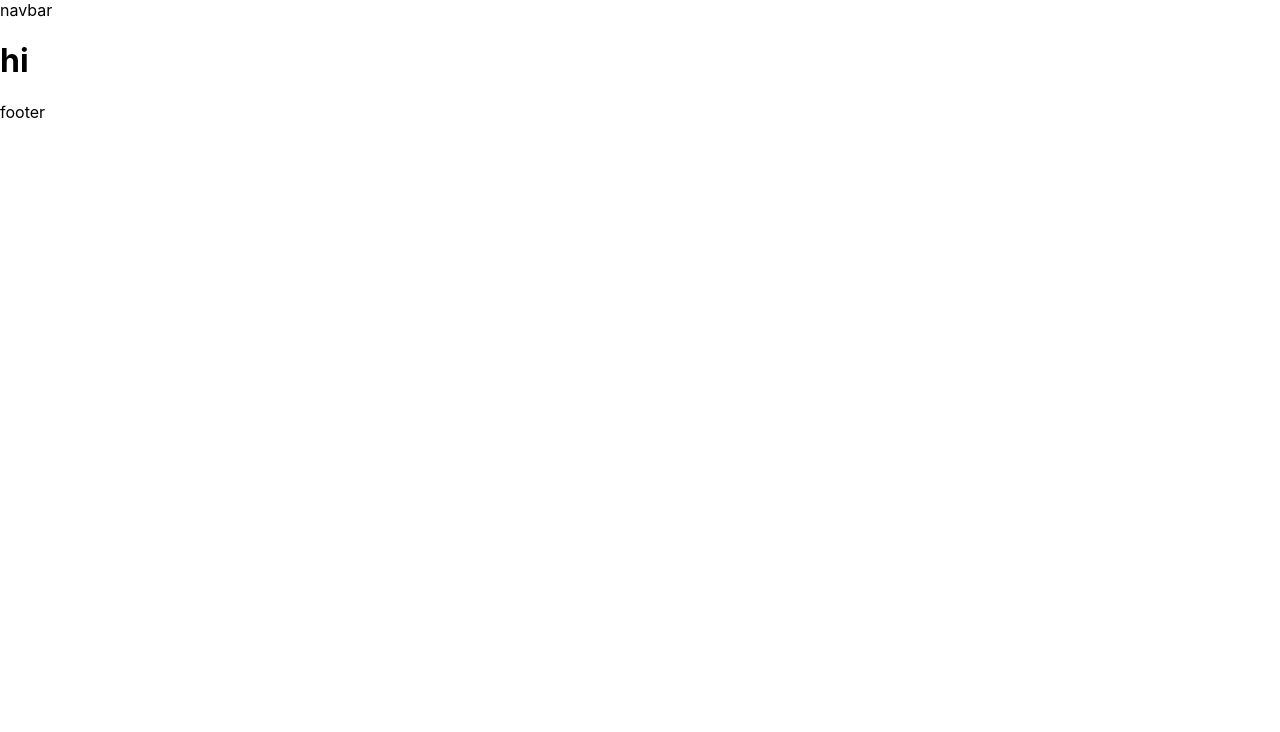
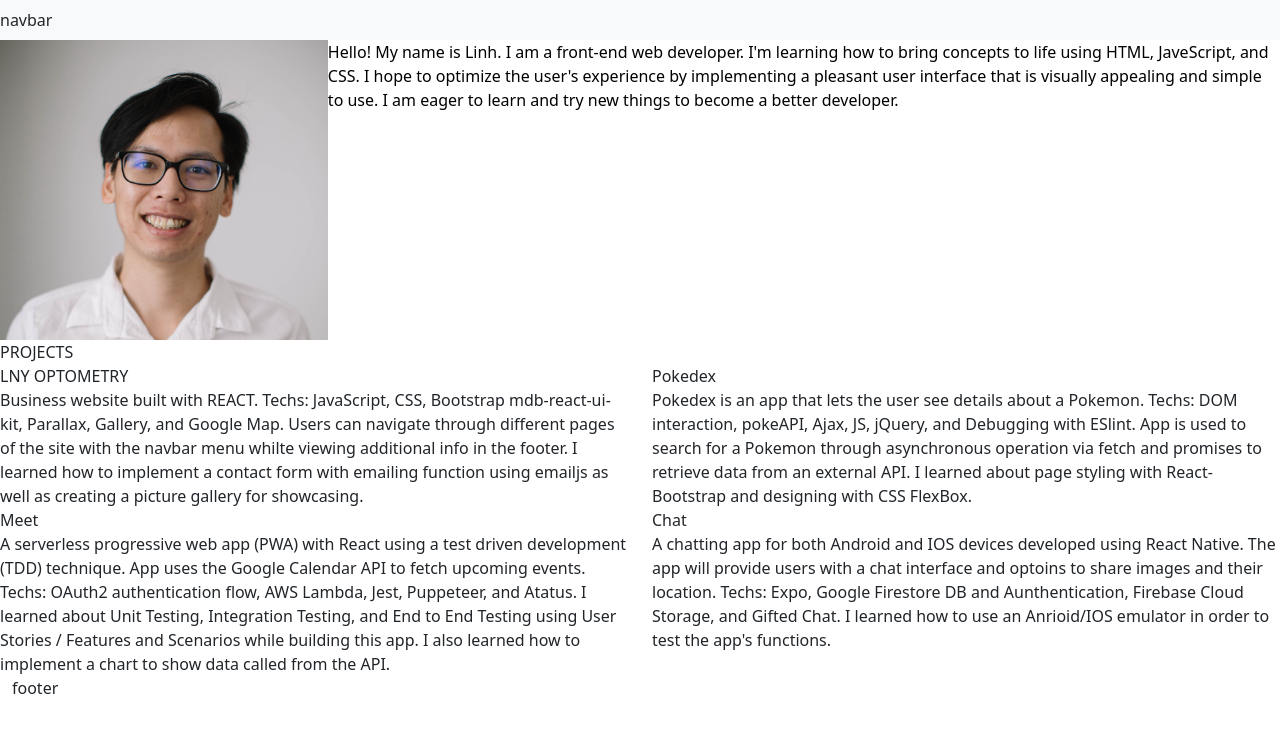
Before and after one commit to cluelesslinh/portfolio-site, a React (Create React App) app: page / in a window 1280 px wide. Shown: the top 732 px of the page. Built offline with nearby package versions, Linux system fonts and the light colour scheme.

Commit message:
Home
basic set up complete

```diff
--- a/src/App.js
+++ b/src/App.js
@@ -1,3 +1,5 @@
+import React from 'react';
+import 'bootstrap/dist/css/bootstrap.min.css';
 import Navbar from './components/Navbar';
 import Footer from './components/Footer';
 import { BrowserRouter as Router, Routes, Route }
--- a/src/components/Footer/index.js
+++ b/src/components/Footer/index.js
@@ -6,9 +6,9 @@ import {
     MDBRow,
 } from 'mdb-react-ui-kit';
 
-const LNYfooter = () => {
+const SiteFooter = () => {
     return (
-        <MDBFooter className="footerLNY text-white">
+        <MDBFooter className="siteFooter">
             < MDBContainer fluid className="footerContainer">
                 <MDBRow>
                     <MDBCol>
@@ -20,4 +20,4 @@ const LNYfooter = () => {
     );
 }
 
-export default LNYfooter;
+export default SiteFooter;
--- a/src/components/Navbar/index.js
+++ b/src/components/Navbar/index.js
@@ -1,6 +1,6 @@
 import Navbar from 'react-bootstrap/Navbar';
 
-function BasicExample() {
+function SiteNavbar() {
     return (
         <Navbar bg="light" expand="lg">
             navbar
@@ -8,4 +8,4 @@ function BasicExample() {
     );
 }
 
-export default BasicExample;
+export default SiteNavbar;
--- a/src/pages/Home/index.jsx
+++ b/src/pages/Home/index.jsx
@@ -1,4 +1,5 @@
 import React from 'react';
+import { MDBRow, MDBCol, } from 'mdb-react-ui-kit';
 import "./indexstyle.css";
 
 const Home = () => {
@@ -6,7 +7,72 @@ const Home = () => {
     return (
 
         <div>
-            <h1>hi</h1>
+
+            <section id="aboutMe">
+                <div className="profileContainer">
+                    <div className="profilePic">
+                        <img className="profilePic" src={process.env.PUBLIC_URL + "/images/linh-pham.png"} alt="profilepic" />
+                    </div>
+                    <div className="profileDesc">
+                        Hello! My name is Linh. I am a front-end web developer. I'm learning how to bring
+                        concepts to life using HTML, JaveScript, and CSS. I hope to optimize the user's
+                        experience by implementing a pleasant user interface that is visually appealing and
+                        simple to use. I am eager to learn and try new things to become a better developer.
+                    </div>
+                </div>
+            </section>
+
+            <section id="projects">
+                <MDBRow className="projectsRow">
+
+                    <MDBCol className="projectsTitle col-12">PROJECTS</MDBCol>
+
+                    <MDBCol className="businessWebsite col-lg-6">
+                        <div className="titleLNY">LNY OPTOMETRY</div>
+                        <div className="descLNY">
+                            Business website built with REACT. Techs: JavaScript, CSS, Bootstrap mdb-react-ui-kit,
+                            Parallax, Gallery, and Google Map. Users can navigate through different pages of the
+                            site with the navbar menu whilte viewing additional info in the footer. I learned how
+                            to implement a contact form with emailing function using emailjs as well as creating a
+                            picture gallery for showcasing.
+                        </div>
+                    </MDBCol>
+
+                    <MDBCol className="pokeDex col-lg-6">
+                        <div className="titlePokedex">Pokedex</div>
+                        <div className="descPokedex">
+                            Pokedex is an app that lets the user see details about a Pokemon. Techs: DOM interaction,
+                            pokeAPI, Ajax, JS, jQuery, and Debugging with ESlint. App is used to search for a Pokemon
+                            through asynchronous operation via fetch and promises to retrieve data from an external API.
+                            I learned about page styling with React-Bootstrap and designing with CSS FlexBox.
+                        </div>
+                    </MDBCol>
+
+                    <MDBCol className="meetApp col-lg-6">
+                        <div className="titleMeet">Meet</div>
+                        <div className="descMeet">
+                            A serverless progressive web app (PWA) with React using a test driven development (TDD)
+                            technique. App uses the Google Calendar API to fetch upcoming events. Techs: OAuth2
+                            authentication flow, AWS Lambda, Jest, Puppeteer, and Atatus. I learned about Unit
+                            Testing, Integration Testing, and End to End Testing using User Stories / Features and
+                            Scenarios while building this app. I also learned how to implement a chart to show data
+                            called from the API.
+                        </div>
+                    </MDBCol>
+
+                    <MDBCol className="chatApp col-lg-6">
+                        <div className="titleChat">Chat</div>
+                        <div className="descChat">
+                            A chatting app for both Android and IOS devices developed using React Native. The app will
+                            provide users with a chat interface and optoins to share images and their location. Techs:
+                            Expo, Google Firestore DB and Aunthentication, Firebase Cloud Storage, and Gifted Chat. I
+                            learned how to use an Anrioid/IOS emulator in order to test the app's functions.
+                        </div>
+                    </MDBCol>
+
+                </MDBRow>
+            </section>
+
         </div>
 
     );
--- a/src/pages/Home/indexstyle.css
+++ b/src/pages/Home/indexstyle.css
@@ -0,0 +1,10 @@
+.profileContainer {
+    display: flex;
+    color: black;
+    height: 100%;
+    width: 100%;
+}
+
+.profilePic {
+    height: 300px;
+}
```
Also changed, not shown: public/images/linh-pham.png (added).
